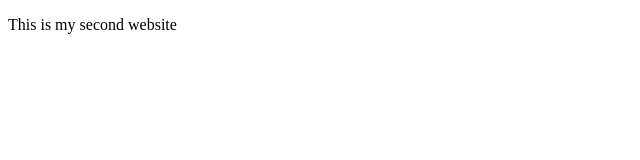
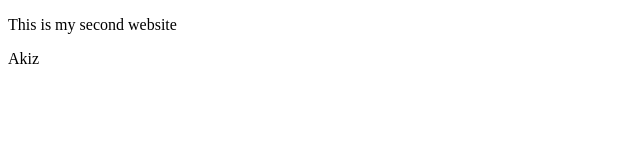
Before and after one commit to AkizIslam/my-second-website, a plain HTML site: page index.html in a window 1280 px wide. Shown: the full height of the page, 0-640 px from the left. Drawn offline with Linux system fonts and the light colour scheme.

Commit message:
second change

```diff
--- a/index.html
+++ b/index.html
@@ -8,5 +8,8 @@
 </head>
 <body>
     <p>This is my second website</p>
+    <div>
+        <p>Akiz</p>
+    </div>
 </body>
 </html>
```
